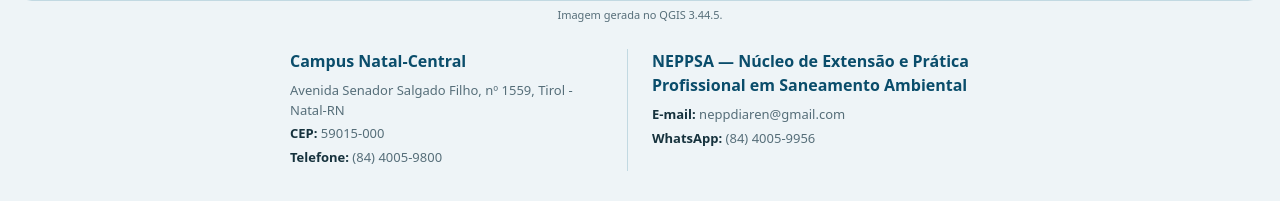
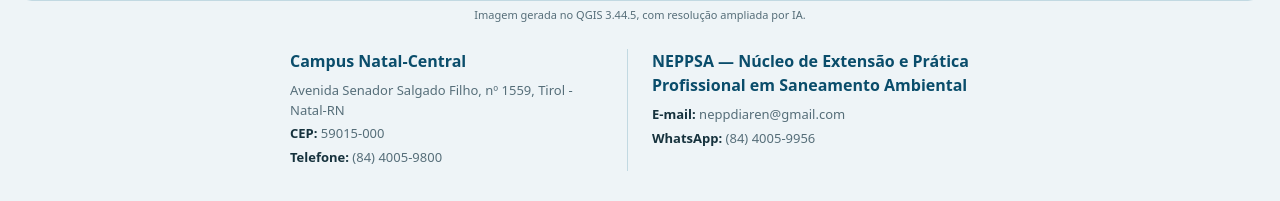
Before and after one commit to Cecilia-eng-05/sistema-ifrn-agua-bebedouros, a Django app: page / in a window 1280 px wide. Shown: the part 1593-1794 px from the top of the page. Run offline with Django 5.2, Linux system fonts and the light colour scheme; data that the repository does not hold is empty.

Commit message:
style: informa no crédito do mapa que a resolução foi ampliada por IA
Transparência sobre o processamento da imagem, já que é material de TCC.

Co-Authored-By: Claude Sonnet 5 <noreply@anthropic.com>

```diff
--- a/bebedouros/templates/bebedouros/mapa.html
+++ b/bebedouros/templates/bebedouros/mapa.html
@@ -35,7 +35,7 @@
       {% endfor %}
     {% endlocalize %}
   </div>
-  <p class="mapa-credito">Imagem gerada no QGIS 3.44.5.</p>
+  <p class="mapa-credito">Imagem gerada no QGIS 3.44.5, com resolução ampliada por IA.</p>
   <div class="contato-grid">
     <div>
       <h2>Campus Natal-Central</h2>
```
